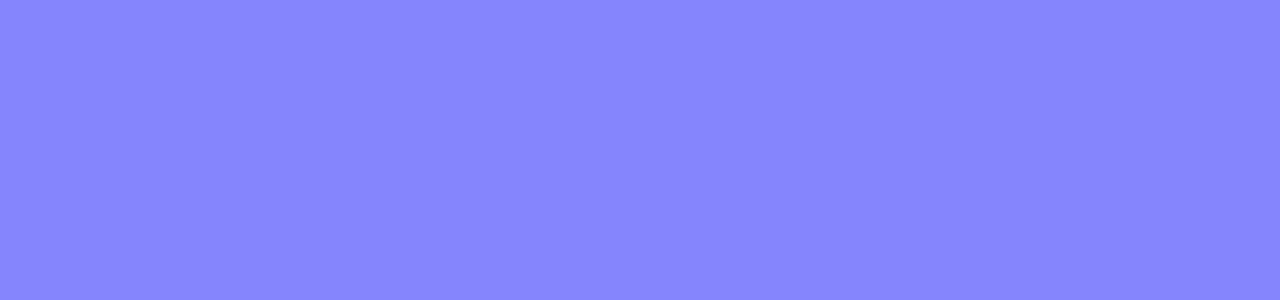
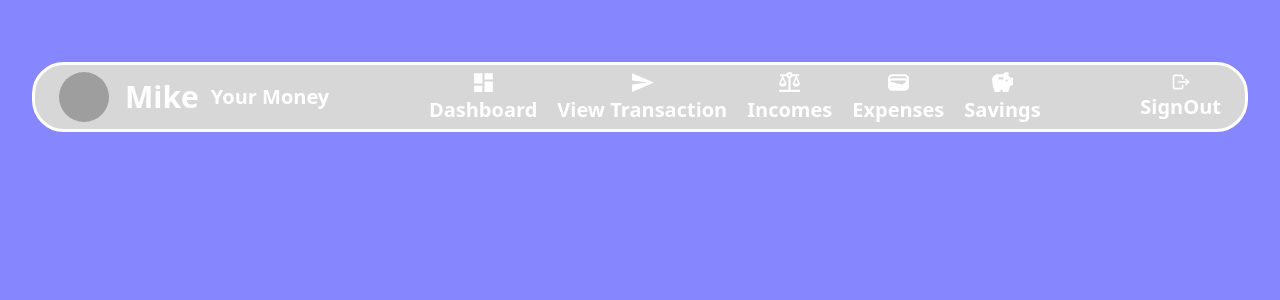
Before and after one commit to okoid721/tracker-frontend, a React (Create React App) app: page / in a window 1280 px wide. Shown: the top 300 px of the page. Built offline with nearby package versions, Linux system fonts and the light colour scheme; grey boxes are pictures that could not be loaded.

Commit message:
eccomerce

```diff
--- a/src/component/navigation/Navigation.jsx
+++ b/src/component/navigation/Navigation.jsx
@@ -27,12 +27,13 @@ const Navigation = () => {
   return (
     <div ref={menuRef} className=" relative">
       <button onClick={toggleMenu}>
-        <FaBars size={30} className=" lg:hidden flex" />
+        <FaBars size={30} className=" lg:hidden" />
         {/* {isOpen ? 'Close Menu' : 'Open Menu'} */}
       </button>
-      {isOpen && (
+
+      <div className={`lg:flex ${isOpen ? 'block' : 'hidden'}`}>
         <div
-          className={` px-6 py-8 lg:w-[135%]  h-[120%] w-[300px] lg:h-[70px] bg-[#d7d7d7] border-[3px] border-white rounded-[32px] flex lg:flex-row flex-col   gap-2 items-center justify-between `}
+          className={` px-6 py-8 lg:w-[95vw]  h-[90vh] w-[300px] lg:h-[70px] bg-[#d7d7d7] border-[3px] border-white rounded-[32px] flex lg:flex-row flex-col   gap-2 items-center justify-between `}
         >
           <div className=" h-[100px] flex lg:flex-row flex-col items-center gap-4">
             <img
@@ -65,7 +66,7 @@ const Navigation = () => {
             </li>
           </div>
         </div>
-      )}
+      </div>
     </div>
   );
 };
```
